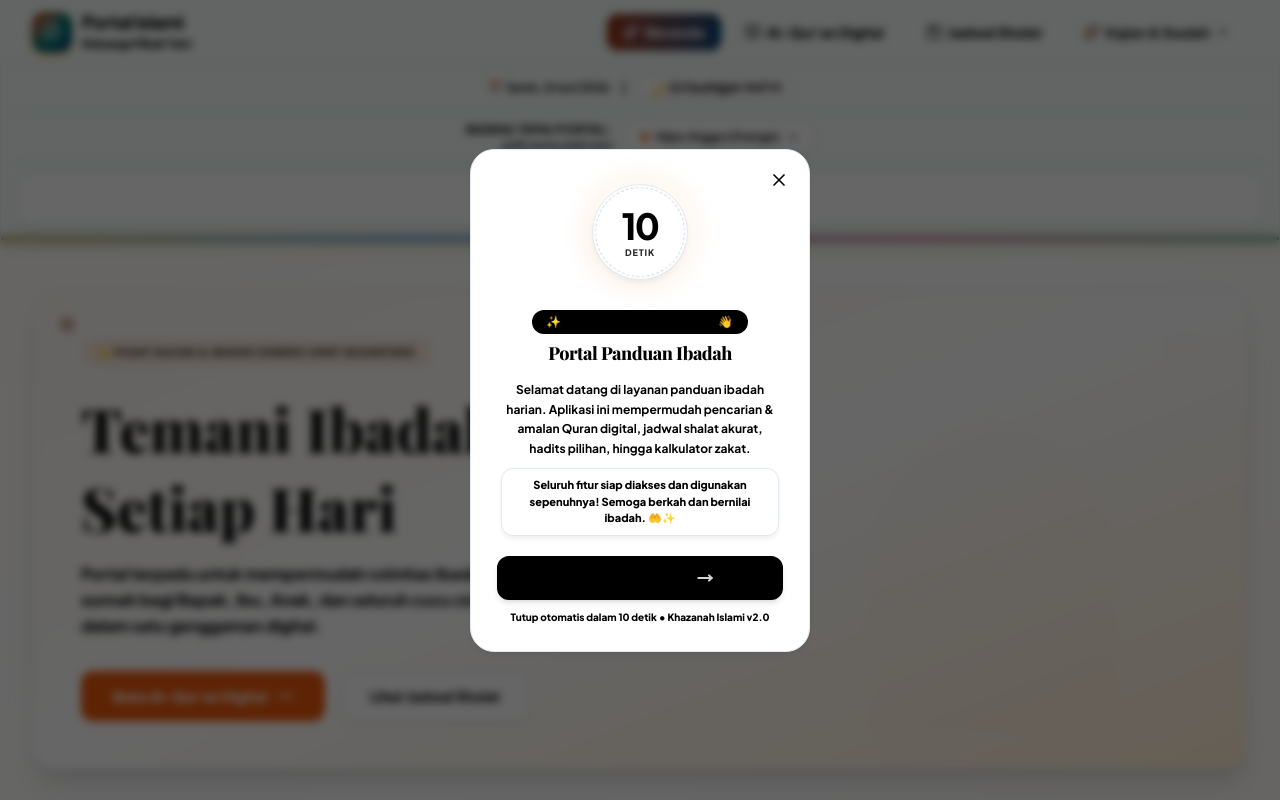
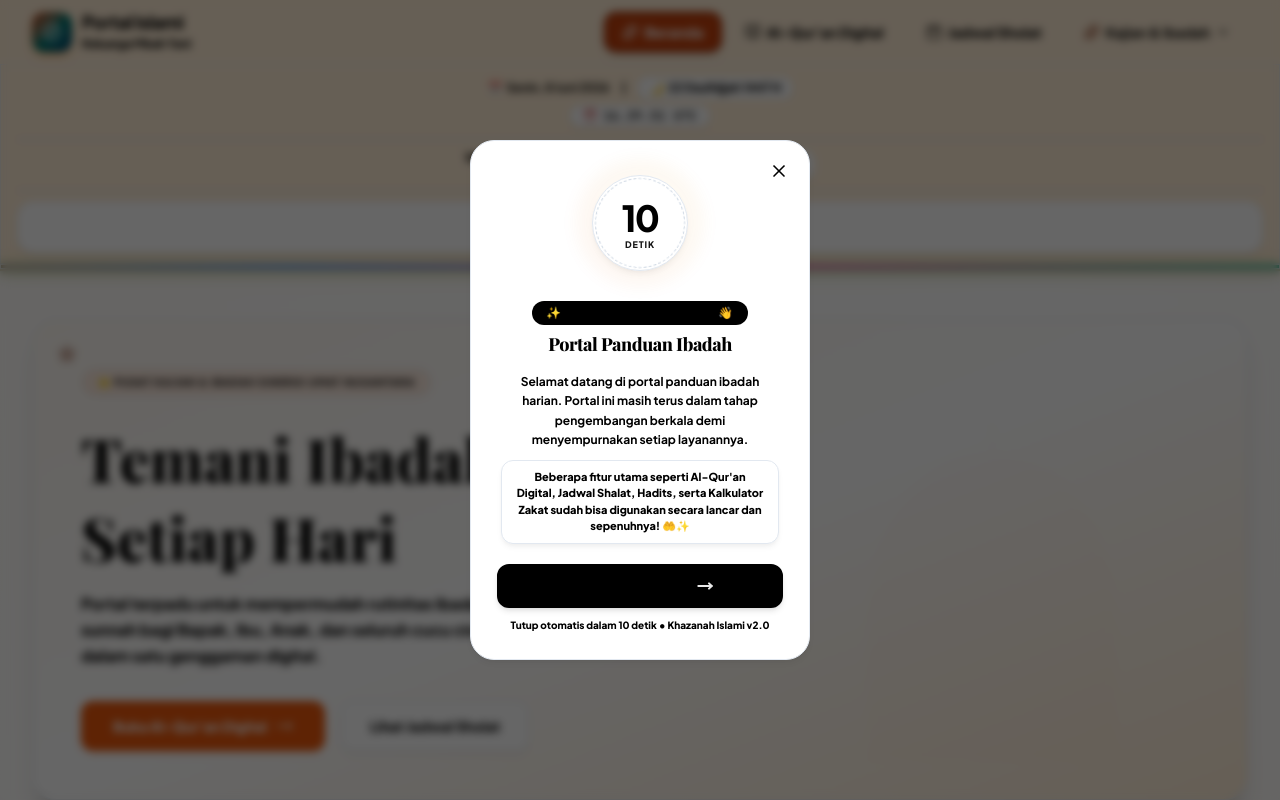
Before and after one commit to suryaprismaaa-bot/mbahyani, a React (Vite) app: page / in a window 1280 px wide. Shown: the top 800 px of the page. Built offline with nearby package versions, Linux system fonts and the light colour scheme; a web font is replaced by a local one.

Commit message:
style: improve UI design and navigation theme consistency
- Update Navbar active states to use emerald-600 for better contrast.
- Standardize header background and border styling.
- Refine home Quran reminder visual design with explicit styling.
- Update UI text and layout for cleaner presentation.

```diff
--- a/src/App.tsx
+++ b/src/App.tsx
@@ -506,7 +506,10 @@ export default function App() {
       <div>
         {/* Main Header / Navigation - Combined Sticky Container with Custom Distinct Color and Animated Divider */}
         {!quranFocusMode && (
-          <div className="sticky top-0 z-50 w-full shadow-md bg-[#f4fcf8]/98 backdrop-blur-md transition-all duration-300">
+          <div
+            className="sticky top-0 z-50 w-full shadow-md backdrop-blur-md transition-all duration-300 border-b-2 border-slate-900/10"
+            style={{ backgroundColor: 'var(--color-emerald-100)' }}
+          >
           <Navbar
             activeTab={activeTab}
             setActiveTab={setActiveTab}
@@ -518,8 +521,9 @@ export default function App() {
           <div className="bg-transparent border-t border-emerald-100/35 dark:border-slate-800/45 py-2.5 px-4 transition-all duration-300">
             <div className="max-w-7xl mx-auto flex flex-col gap-2.5">
 
-              {/* Baris 1: Tanggal Masehi & Tanggal Hijriyah Sejajar */}
-              <div className="flex items-center justify-center gap-3 text-center whitespace-nowrap overflow-x-auto scrollbar-none w-full py-0.5">
+              {/* Baris 1: Tanggal Masehi & Tanggal Hijriyah Sejajar + Jam Realtime di Bawahnya */}
+              <div className="flex flex-col items-center justify-center gap-1.5 w-full py-0.5">
+                <div className="flex items-center justify-center gap-3 text-center whitespace-nowrap overflow-x-auto scrollbar-none w-full">
                   <div className="text-[11px] sm:text-xs font-semibold text-slate-655 dark:text-slate-305 shrink-0 flex items-center gap-1">
                     <span className="opacity-75">📅</span>
                     <span>{gregorianString || "Memuat..."}</span>
@@ -530,6 +534,13 @@ export default function App() {
                   <div className="text-[11px] sm:text-xs font-black text-emerald-700 dark:text-amber-400 shrink-0 bg-emerald-50 dark:bg-amber-950/30 px-2.5 py-0.5 rounded-lg border border-emerald-100/80 dark:border-amber-900/20 flex items-center gap-1">
                     <span>🌙</span>
                     <span>{hijriString || "Memuat..."}</span>
+                  </div>
+                </div>
+
+                {/* Jam Realtime */}
+                <div className="text-[11px] sm:text-xs font-bold text-slate-950 dark:text-slate-100 shrink-0 bg-white/70 dark:bg-slate-900/40 px-3 py-0.5 rounded-full border border-slate-300/80 dark:border-slate-800 flex items-center justify-center gap-1.5 shadow-xxs">
+                  <span>⏰</span>
+                  <span className="font-mono tracking-wider">{timeString || "00:00:00"}</span>
                 </div>
               </div>
 
@@ -979,10 +990,10 @@ export default function App() {
               {/* Warm Message Body - highly compact & direct */}
               <div className="space-y-2.5 text-xs text-slate-950 leading-relaxed font-sans mb-5 px-1 text-center">
                 <p className="font-black text-black">
-                  Selamat datang di layanan panduan ibadah harian. Aplikasi ini mempermudah pencarian & amalan Quran digital, jadwal shalat akurat, hadits pilihan, hingga kalkulator zakat.
+                  Selamat datang di portal panduan ibadah harian. Portal ini masih terus dalam tahap pengembangan berkala demi menyempurnakan setiap layanannya.
                 </p>
                 <div className="bg-emerald-100/90 text-slate-950 font-black py-2 px-3 rounded-xl border-2 border-slate-950 text-[11px] leading-normal shadow-sm">
-                  Seluruh fitur siap diakses dan digunakan sepenuhnya! Semoga berkah dan bernilai ibadah. 🤲✨
+                  Beberapa fitur utama seperti Al-Qur'an Digital, Jadwal Shalat, Hadits, serta Kalkulator Zakat sudah bisa digunakan secara lancar dan sepenuhnya! 🤲✨
                 </div>
               </div>
 
--- a/src/components/HomeQuranReminder.tsx
+++ b/src/components/HomeQuranReminder.tsx
@@ -263,13 +263,20 @@ export default function HomeQuranReminder({ theme = 'emerald', arabicFontSize =
         <Quote className="w-10 h-10 transform rotate-180" />
       </div>
 
-      <div className={`rounded-3xl p-5.5 relative overflow-hidden transition-all duration-300 border-2 flex flex-col justify-between min-h-[220px] ${currentStyle.border} ${currentStyle.bg}`}>
+      <div
+        className="rounded-3xl p-5.5 relative overflow-hidden transition-all duration-300 border-[3.5px] flex flex-col justify-between min-h-[220px]"
+        style={{
+          backgroundColor: '#ffffff',
+          borderColor: 'var(--color-emerald-500)',
+          boxShadow: '0 10px 25px -5px rgba(0, 0, 0, 0.05), 0 8px 10px -6px rgba(0, 0, 0, 0.05)'
+        }}
+      >
         {/* Thick dynamic color left bar - with blinking animation */}
         <div className={`absolute top-0 left-0 w-2.5 h-full transition-colors duration-300 animate-pulse ${currentStyle.accentBar}`} />
 
         <div className={`transition-all duration-200 ${fade ? 'opacity-100' : 'opacity-0'}`}>
           <div className="flex flex-wrap justify-between items-center gap-2 mb-3">
-            <span className={`inline-flex items-center gap-1.5 px-3 py-1 text-[10px] font-black uppercase tracking-wider rounded-full border transition-all duration-300 ${currentStyle.badgeBg} ${currentStyle.badgeTextColor} ${currentStyle.btnBorder}`}>
+            <span className={`inline-flex items-center gap-1.5 px-3 py-1 text-[10px] font-black uppercase tracking-wider rounded-full border-2 transition-all duration-300 ${currentStyle.badgeBg} ${currentStyle.badgeTextColor} ${currentStyle.btnBorder}`}>
               <Sparkles className="w-3.5 h-3.5 text-amber-500 animate-spin-slow animate-pulse" />
               Ayat & Pengingat Hari Ini
             </span>
@@ -284,25 +291,25 @@ export default function HomeQuranReminder({ theme = 'emerald', arabicFontSize =
           {/* Large Arabic text */}
           <div
             dir="rtl"
-            className={`text-right font-serif text-slate-900 dark:text-slate-50 font-bold leading-loose mb-3.5 tracking-wide drop-shadow-sm transition-all duration-250 ${getArabicFontSizeClass(arabicFontSize)}`}
+            className={`text-right font-serif text-slate-950 font-black leading-loose mb-3.5 tracking-wide drop-shadow-sm transition-all duration-250 ${getArabicFontSizeClass(arabicFontSize)}`}
           >
             {activeQuote.arabic}
           </div>
 
           {/* Latin & translation */}
-          <p className={`italic font-medium px-3 py-1.5 rounded-xl inline-block mb-3 border transition-all duration-250 ${getLatinFontSizeClass(arabicFontSize)} ${currentStyle.latinBg} ${currentStyle.latinText} ${currentStyle.btnBorder}`}>
+          <p className={`italic font-extrabold px-3 py-1.5 rounded-xl inline-block mb-3 border-[1.5px] transition-all duration-250 ${getLatinFontSizeClass(arabicFontSize)} ${currentStyle.latinBg} ${currentStyle.latinText} ${currentStyle.btnBorder}`}>
             {activeQuote.latin}
           </p>
 
-          <p className={`font-semibold text-slate-805 dark:text-slate-100 mt-1 lines-relaxed bg-white/40 dark:bg-black/20 p-3.5 rounded-2xl border border-slate-205/50 dark:border-slate-800/40 shadow-xs transition-all duration-250 ${getTranslationFontSizeClass(arabicFontSize)}`}>
+          <p className={`font-black text-slate-900 mt-1 leading-relaxed bg-slate-50/90 p-3.5 rounded-2xl border-[1.5px] border-slate-200/90 shadow-xs transition-all duration-250 ${getTranslationFontSizeClass(arabicFontSize)}`}>
             &ldquo;{activeQuote.text}&rdquo;
           </p>
 
-          <div className="flex justify-between items-center mt-5 border-t border-slate-200/60 dark:border-slate-800/60 pt-4 text-[11px] font-extrabold uppercase tracking-wide text-slate-505 dark:text-slate-400">
+          <div className="flex justify-between items-center mt-5 border-t-[1.5px] border-slate-100 pt-4 text-[11px] font-black uppercase tracking-wide text-slate-800">
             <span>📚 {activeQuote.reference}</span>
             <button
               onClick={handleManualNext}
-              className={`px-3.5 py-1.5 text-xs font-black rounded-xl border flex items-center gap-1.5 cursor-pointer transition-all active:scale-95 shadow-xxs ${currentStyle.btnBg} ${currentStyle.btnBorder} ${currentStyle.btnText}`}
+              className={`px-3.5 py-1.5 text-xs font-black rounded-xl border-2 flex items-center gap-1.5 cursor-pointer transition-all active:scale-95 shadow-xxs ${currentStyle.btnBg} ${currentStyle.btnBorder} ${currentStyle.btnText}`}
             >
               Lanjut
               <ChevronRight className="w-3.5 h-3.5 font-bold" />
--- a/src/components/Navbar.tsx
+++ b/src/components/Navbar.tsx
@@ -152,7 +152,7 @@ export default function Navbar({ activeTab, setActiveTab, darkMode, setDarkMode
                   onClick={() => handleNavClick(item.id)}
                   className={`flex items-center px-4 py-2 rounded-xl text-sm font-black transition-all duration-200 cursor-pointer glow-on-click ${
                     isActive
-                      ? 'bg-gradient-to-r from-emerald-700 to-blue-700 text-white shadow-md scale-102 font-black border border-emerald-800'
+                      ? 'bg-emerald-600 text-white shadow-md scale-102 font-black border-2 border-emerald-700'
                       : 'text-slate-950 dark:text-emerald-100 hover:bg-emerald-100/90 dark:hover:bg-blue-950/40 hover:text-emerald-950 dark:hover:text-white border-2 border-transparent'
                   }`}
                 >
@@ -169,7 +169,7 @@ export default function Navbar({ activeTab, setActiveTab, darkMode, setDarkMode
                 onClick={() => setIsDropdownOpen(!isDropdownOpen)}
                 className={`flex items-center px-4 py-2 rounded-xl text-sm font-black transition-all duration-200 cursor-pointer ${
                   isDropdownActive
-                    ? 'bg-slate-950 text-white border-2 border-slate-950 dark:bg-emerald-950 dark:border-emerald-850'
+                    ? 'bg-emerald-600 text-white border-2 border-emerald-700 dark:bg-emerald-600 dark:border-emerald-700'
                     : 'text-slate-950 dark:text-emerald-100 hover:bg-emerald-100/90 dark:hover:bg-blue-950/45 hover:text-emerald-950 dark:hover:text-white border-2 border-transparent'
                 }`}
               >
@@ -202,7 +202,7 @@ export default function Navbar({ activeTab, setActiveTab, darkMode, setDarkMode
                                 onClick={() => handleNavClick(item.id)}
                                 className={`flex items-center gap-3 w-full text-left p-2.5 rounded-xl transition-all duration-150 cursor-pointer hover:bg-emerald-100/90 dark:hover:bg-blue-950/30 group glow-on-click ${
                                   isActive
-                                    ? 'bg-slate-950 text-white border-2 border-slate-950 dark:bg-emerald-950 dark:border-emerald-800 shadow-[0_0_12px_rgba(0,0,0,0.15)] scale-101'
+                                    ? 'bg-emerald-600 text-white border-2 border-emerald-700 dark:bg-emerald-600 dark:border-emerald-750 shadow-[0_0_12px_rgba(0,0,0,0.15)] scale-101'
                                     : 'text-slate-950 dark:text-emerald-250 border border-transparent'
                                 }`}
                               >
@@ -297,7 +297,7 @@ export default function Navbar({ activeTab, setActiveTab, darkMode, setDarkMode
                         onClick={() => handleNavClick(item.id)}
                         className={`flex items-center w-full px-4 py-2.5 rounded-xl text-xs font-black transition-all cursor-pointer border ${
                           isActive
-                            ? 'bg-slate-950 text-white border-slate-950 shadow-md font-bold'
+                            ? 'bg-emerald-600 text-white border-emerald-700 shadow-md font-bold'
                             : 'text-slate-950 dark:text-emerald-250 hover:bg-slate-100 border-transparent'
                         }`}
                       >
@@ -322,23 +322,17 @@ export default function Navbar({ activeTab, setActiveTab, darkMode, setDarkMode
                 {(() => {
                   let overallIndex = 4; // Start from 4 since primaryItems are 1, 2, 3
                   return categorizedDropdown.map((cat, catIdx) => {
-                    const isGroupOpen = !!openMobileGroups[cat.groupName];
                     return (
                       <div key={catIdx} className="space-y-1 pl-1">
-                        {/* Collapsible Category Header Button */}
-                        <button
-                          onClick={() => toggleMobileGroup(cat.groupName)}
-                          className="w-full flex items-center justify-between px-3 py-2 text-left hover:bg-slate-100 dark:hover:bg-slate-900/35 rounded-xl transition-all duration-200 cursor-pointer group border border-slate-200/80"
-                        >
+                        {/* Static Category Header (No collapse toggle required anymore) */}
+                        <div className="w-full flex items-center justify-between px-3 py-2 text-left bg-slate-50 dark:bg-slate-900/10 rounded-xl border border-slate-200/80">
                           <div className="text-xs font-black uppercase tracking-wider text-slate-950 dark:text-emerald-400/80 flex items-center gap-1.5">
                             <span className="w-1.5 h-1.5 rounded-full bg-emerald-700 shrink-0" />
                             {cat.groupName}
                           </div>
-                          <ChevronDown className={`w-3.5 h-3.5 text-slate-950 font-black transition-transform duration-300 ${isGroupOpen ? 'rotate-180 text-emerald-705' : ''}`} />
-                        </button>
+                        </div>
 
-                        {/* Collapsible Area with Smooth Transition */}
-                        <div className={`overflow-hidden transition-all duration-300 ease-in-out ${isGroupOpen ? 'max-h-[500px] opacity-100 mt-1' : 'max-h-0 opacity-0 pointer-events-none'}`}>
+                        {/* Flat Area fully visible downwards */}
                         <div className="space-y-1 pt-1 border-l-2 border-dashed border-slate-300 dark:border-blue-950/40 ml-3.5 pl-2.5">
                           {cat.items.map((item, itemIdx) => {
                             const Icon = item.icon;
@@ -355,7 +349,7 @@ export default function Navbar({ activeTab, setActiveTab, darkMode, setDarkMode
                                   onClick={() => handleNavClick(item.id)}
                                   className={`flex items-center w-full px-3 py-2 rounded-xl text-xs font-black transition-all cursor-pointer border ${
                                     isActive
-                                        ? 'bg-slate-950 text-white border-slate-950 shadow-md font-bold'
+                                      ? 'bg-emerald-600 text-white border-emerald-700 shadow-md font-bold'
                                       : 'text-slate-950 dark:text-emerald-250 hover:bg-slate-100 border-transparent'
                                   }`}
                                 >
@@ -367,7 +361,7 @@ export default function Navbar({ activeTab, setActiveTab, darkMode, setDarkMode
                                     <span className={`block font-black text-xs ${isActive ? 'text-white' : 'text-slate-950 dark:text-emerald-100'}`}>
                                       {item.label}
                                     </span>
-                                      <span className={`block text-[10px] font-bold ${isActive ? 'text-slate-200' : 'text-slate-800 dark:text-emerald-400/50'}`}>
+                                    <span className={`block text-[10px] font-bold ${isActive ? 'text-slate-205' : 'text-slate-800 dark:text-emerald-400/50'}`}>
                                       {item.desc}
                                     </span>
                                   </div>
@@ -375,7 +369,6 @@ export default function Navbar({ activeTab, setActiveTab, darkMode, setDarkMode
                               </div>
                             );
                           })}
-                          </div>
                         </div>
                       </div>
                     );
--- a/src/components/PrayerSchedule.tsx
+++ b/src/components/PrayerSchedule.tsx
@@ -473,7 +473,7 @@ export default function PrayerSchedule() {
             <div>
               <p className="font-extrabold text-sm text-slate-800 dark:text-emerald-100 mb-0.5">Jadwal Aktif: Kota Surabaya</p>
               <p className="leading-relaxed font-medium">
-                Jadwal di bawah ini adalah untuk <span className="font-bold text-emerald-700 dark:text-emerald-300">Kota Surabaya</span>. Jika posisi Anda tidak di Surabaya, silakan klik tombol <span className="luxury-highlight text-blue-800 dark:text-blue-300">"Sesuaikan GPS"</span> agar waktu shalat otomatis menyesuaikan lokasi Anda saat ini.
+                Jadwal di bawah adalah untuk wilayah Surabaya. Jika posisi Anda di luar Surabaya, silakan klik <span className="font-bold text-emerald-700 dark:text-emerald-300">"Sesuaikan GPS"</span> agar waktu shalat otomatis menyesuaikan lokasi Anda saat ini.
               </p>
             </div>
           </div>
@@ -521,19 +521,6 @@ export default function PrayerSchedule() {
       <div className="grid grid-cols-1 lg:grid-cols-12 gap-8 items-start">
         {/* Left pane: Active Countdown Panel */}
         <div className="lg:col-span-4 space-y-4">
-          {/* Sederhana hanya menampilkan jam saja agar hemat ruang */}
-          <div className="bg-gradient-to-r from-emerald-600 to-teal-700 dark:from-emerald-950 dark:to-teal-900 rounded-2xl p-4 text-white text-center shadow-md select-none border border-white/10 flex items-center justify-between gap-2.5">
-            <div className="flex items-center gap-2">
-              <Clock className="w-4 h-4 text-emerald-100 animate-pulse shrink-0" />
-              <span className="text-[10px] font-black uppercase tracking-wider text-emerald-100 font-sans">
-                Jam Realtime ({getTzLabel()})
-              </span>
-            </div>
-            <div className="text-xl font-mono font-black tracking-widest bg-emerald-900/45 px-3 py-1 rounded-lg border border-white/10">
-              {systemTime.toLocaleTimeString('id-ID', { hour: '2-digit', minute: '2-digit', second: '2-digit' })}
-            </div>
-          </div>
-
           {/* Target count clock banner */}
           <div className="bg-white dark:bg-emerald-950/20 rounded-2xl p-5 border border-emerald-100 dark:border-emerald-900 shadow-xxs text-center">
             <span className="text-[10px] font-black text-slate-400 dark:text-emerald-450 uppercase block tracking-wider mb-0.5">
--- a/src/index.css
+++ b/src/index.css
@@ -503,3 +503,23 @@ h1, h2, h3, h4, h5, h6 {
   border-color: #cbd5e1 !important;
   border-style: dashed !important;
 }
+
+/* 7. FORCE SELECTED MENU ITEMS WITH ACTIVE PORTAL THEME COLOR TO HAVE INTENSE HIGH-CONTRAST WHITE TEXT & ICONS */
+[class*="bg-emerald-600"],
+[class*="bg-emerald-600"] *,
+[class*="bg-emerald-700"],
+[class*="bg-emerald-700"] *,
+[class*="bg-emerald-750"],
+[class*="bg-emerald-750"] * {
+  color: #ffffff !important;
+  stroke: #ffffff !important;
+}
+
+/* Allow the active label subtitle description to be a bright contrasting white-cream */
+[class*="bg-emerald-600"] .text-slate-200,
+[class*="bg-emerald-600"] [class*="text-slate-200"],
+[class*="bg-emerald-700"] .text-slate-200,
+[class*="bg-emerald-700"] [class*="text-slate-200"] {
+  color: #f1f5f9 !important;
+  opacity: 0.9 !important;
+}
```
Lines whose indentation alone changed are shown as unchanged.
